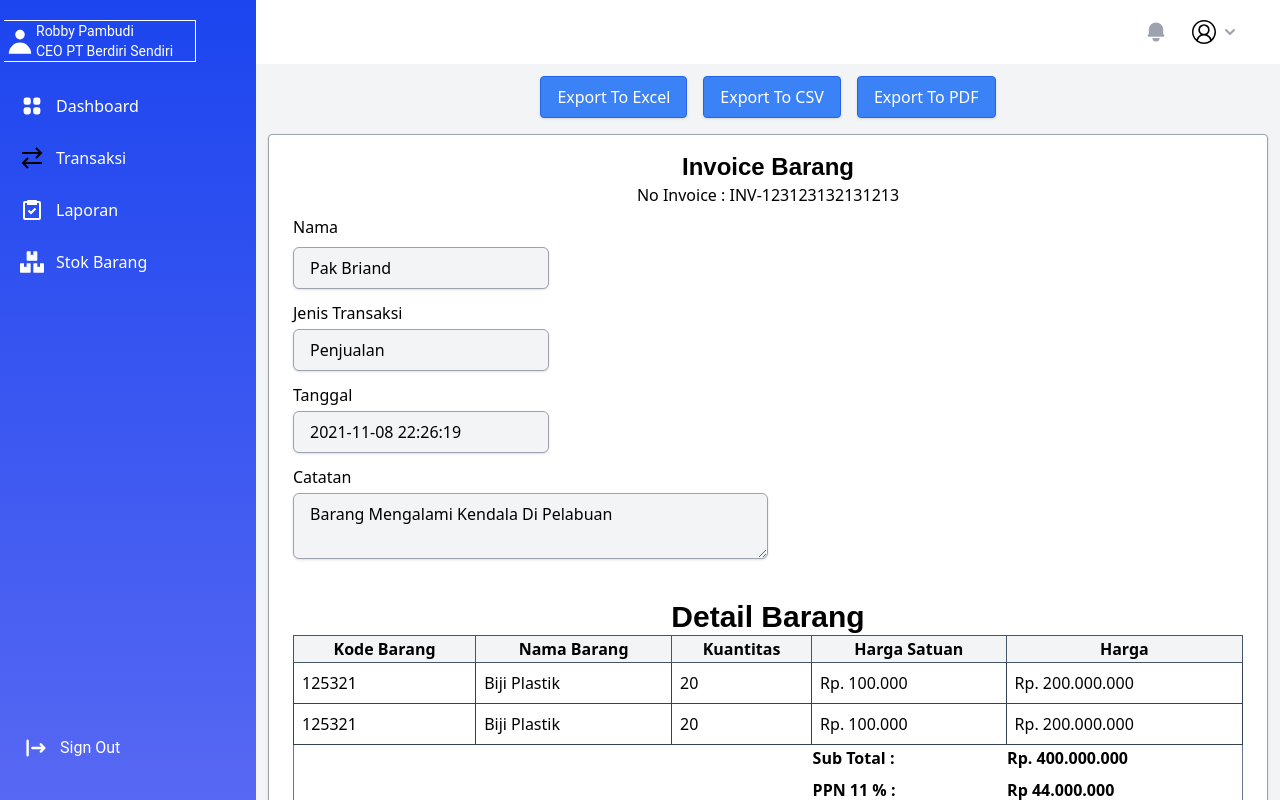
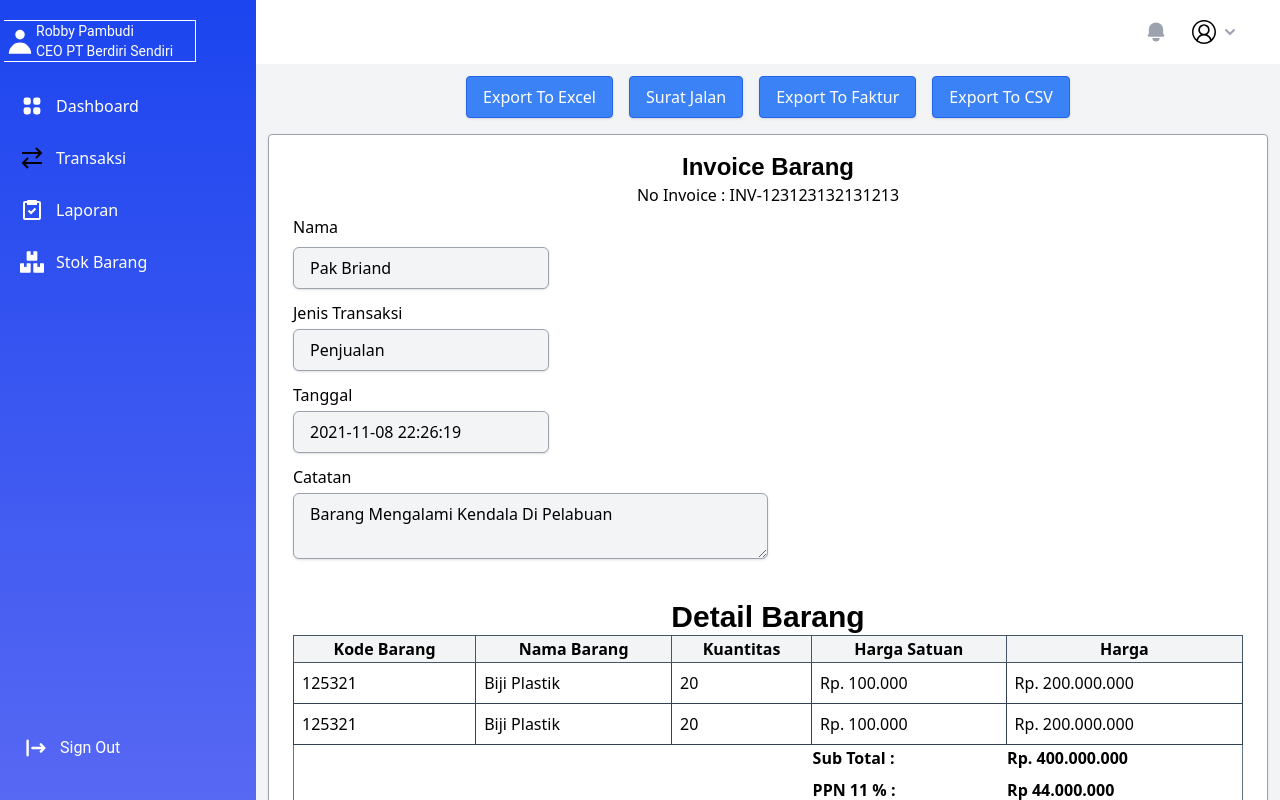
Before and after one commit to robbypambudi/finance-dashboard, a React (Create React App) app: page /invoice/barang/1 in a window 1280 px wide. Built offline with nearby package versions, Linux system fonts and the light colour scheme.

Commit message:
feat: add invoice barang

```diff
--- a/src/pages/Invoice/InvoiceBarang.jsx
+++ b/src/pages/Invoice/InvoiceBarang.jsx
@@ -63,11 +63,20 @@ export default function InvoiceBarang() {
                 Export To Excel
               </button>
             </Link>
+            <Link
+              to={`${process.env.PUBLIC_URL}/assets/excel/ExcelSuratJalan.xlsx`}
+              target='_blank'
+              download={true}
+            >
+              <button className='bg-blue-500 px-4 py-2 rounded border border-blue-600 shadow text-white'>
+                Surat Jalan
+              </button>
+            </Link>
+            <button className='bg-blue-500 px-4 py-2 rounded border border-blue-600 shadow text-white'>
+              Export To Faktur
+            </button>
             <button className='bg-blue-500 px-4 py-2 rounded border border-blue-600 shadow text-white'>
               Export To CSV
-            </button>
-            <button className='bg-blue-500 px-4 py-2 rounded border border-blue-600 shadow text-white'>
-              Export To PDF
             </button>
           </div>
           <div className=' bg-white border border-gray-400 rounded shadow my-4 py-4'>
```
